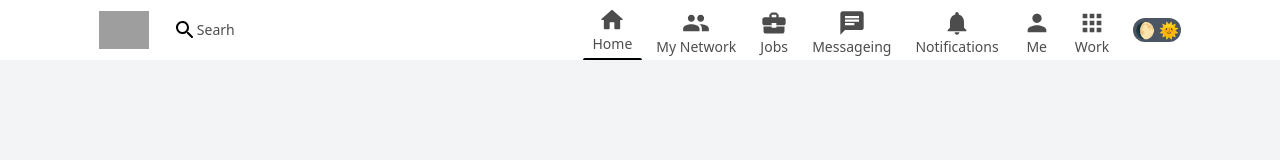
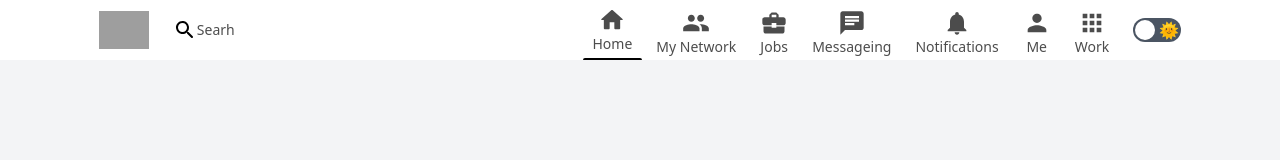
Before and after one commit to 2202amgs/linkedin-clone, a Next.js app: page / in a window 1280 px wide. Shown: the top 160 px of the page. Built offline with nearby package versions, Linux system fonts and the light colour scheme; grey boxes are pictures that could not be loaded.

Commit message:
add: create header component

```diff
--- a/components/Header.tsx
+++ b/components/Header.tsx
@@ -4,6 +4,7 @@ import HeaderLink from './HeaderLink'
 import React, { useEffect, useState } from "react";
 import { useTheme } from 'next-themes';
 import { UseThemeProps } from "next-themes/dist/types";
+import { motion } from "framer-motion";
 
 
 const Header = () => {
@@ -14,6 +15,9 @@ const Header = () => {
         setMounted(true);
     }, [])
 
+    const themeChange = () => {
+        utheme.setTheme(utheme.resolvedTheme === 'dark' ? 'light' : 'dark')
+    }
     return (
         <header className='sticky top-0 z-40 bg-white dark:bg-[#1D2226] flex items-center justify-around py-1.5 px-3 focus-within:shadow-lg'>
             {/* left */}
@@ -51,10 +55,19 @@ const Header = () => {
                 <HeaderLink text="Notifications" Icon={Notifications} feed={true} />
                 <HeaderLink text="Me" Icon={Person} feed={true} hidden={true} />
                 <HeaderLink text="Work" Icon={AppsOutlined} feed={true} hidden={true} />
-                <div className="bg-gray-600 flex items-center rounded-full w-12 h-6 flex-shrink cursor-pointer relative">
-                    <span className='absolute left-0.5'>🌔</span>
-                    <span className='absolute right-0.5'>🌞</span>
-                </div>
+                {mounted &&
+                    <div
+                        className={`bg-gray-600 px-0.5 flex items-center rounded-full w-12 h-6 flex-shrink cursor-pointer relative ${utheme.resolvedTheme === 'dark' ? "justify-end" : "justify-start"}`}
+                        onClick={themeChange}
+                    >
+                        <span className='absolute left-0.5'>🌔</span>
+                        <motion.div
+                            className='rounded-full bg-white w-5 h-5 z-40'
+                            transition={{ type: 'spring', stiffness: 70, damping: 30 }}
+                        />
+                        <span className='absolute right-0.5'>🌞</span>
+                    </div>
+                }
             </div>
         </header>
     )
```
